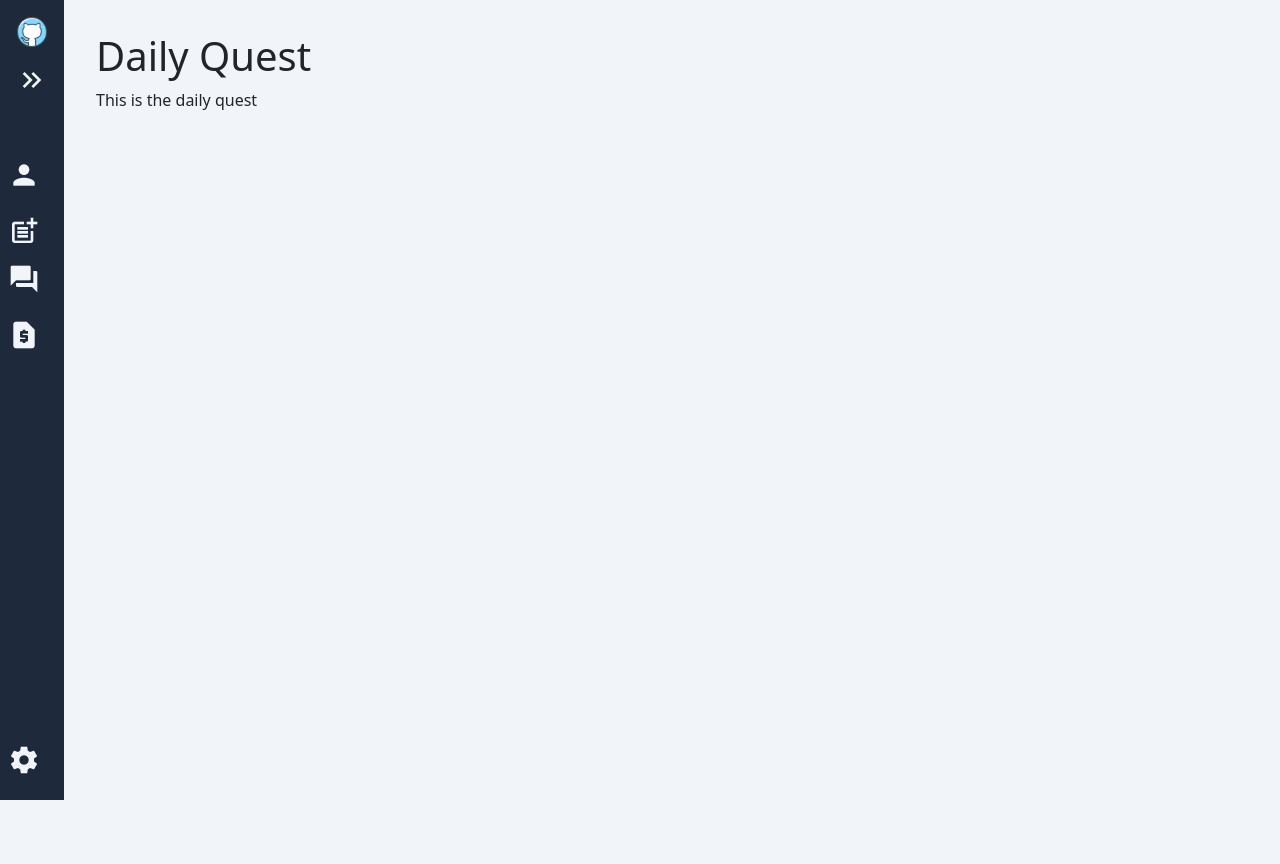
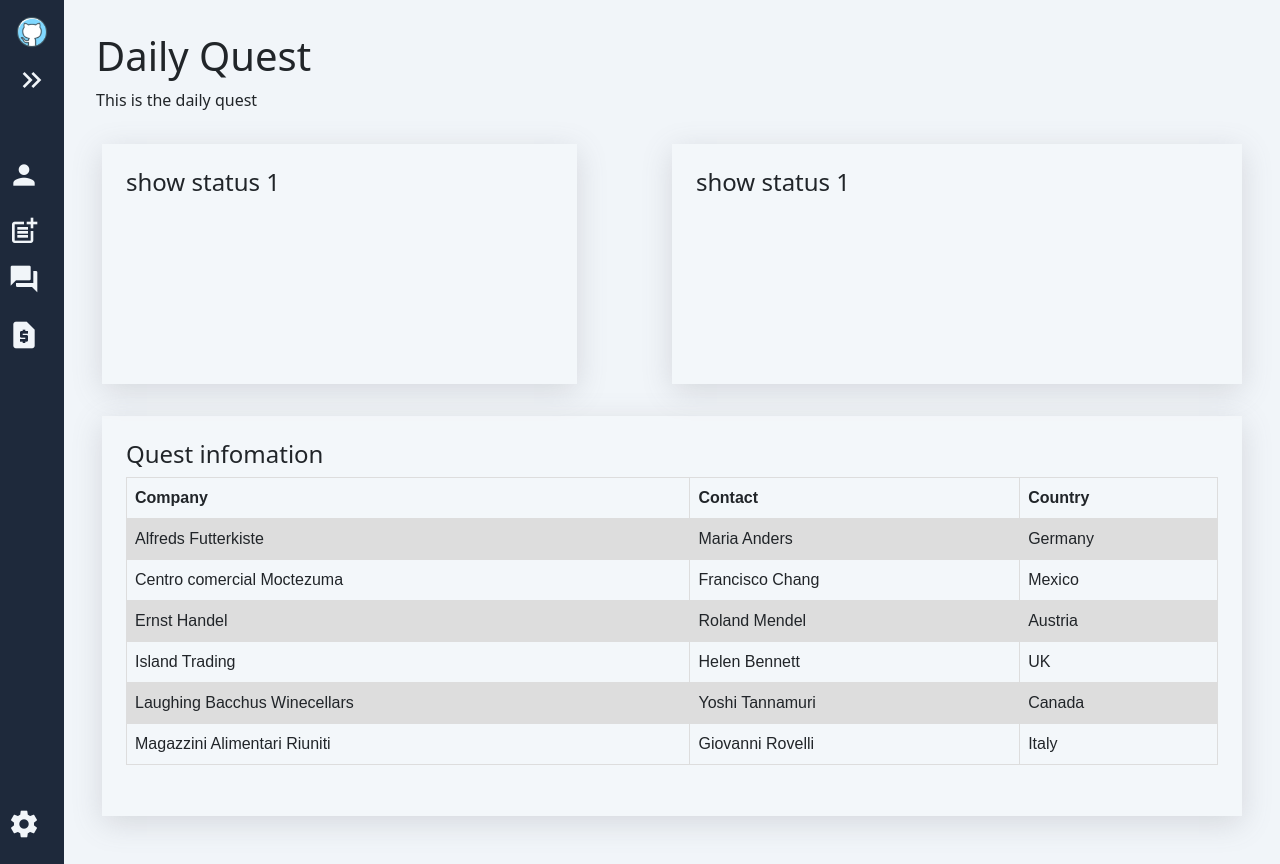
Before and after one commit to thunyathep/Dashboard, a Vue app: page /dailyquest in a window 1280 px wide. Before the commit the page ends 800 px from the top, so only its background shows below. Built offline with nearby package versions, Linux system fonts and the light colour scheme; a web font is replaced by a local one.

Commit message:
test: learning session 1

```diff
--- a/src/views/Quest.vue
+++ b/src/views/Quest.vue
@@ -2,13 +2,118 @@
     <main class="dailyquest-page">
         <h1>Daily Quest</h1>
         <p>This is the daily quest</p>
+        <div class="container">
+            <div class="row">
+                <div class="col-sm-5 my-3 p-4 test-1 ">
+                    <h4>show status 1</h4>
+                </div>
+                <div class="col-1"></div>
+                <div class="col-sm-6 my-3 p-4  test-2">
+                    <h4>show status 1</h4>
+                </div>
+                <div class="col-sm-12 my-3 p-4  test-3">
+                    <h4>Quest infomation</h4>
+                    <table>
+  <tr>
+    <th>Company</th>
+    <th>Contact</th>
+    <th>Country</th>
+  </tr>
+  <tr>
+    <td>Alfreds Futterkiste</td>
+    <td>Maria Anders</td>
+    <td>Germany</td>
+  </tr>
+  <tr>
+    <td>Centro comercial Moctezuma</td>
+    <td>Francisco Chang</td>
+    <td>Mexico</td>
+  </tr>
+  <tr>
+    <td>Ernst Handel</td>
+    <td>Roland Mendel</td>
+    <td>Austria</td>
+  </tr>
+  <tr>
+    <td>Island Trading</td>
+    <td>Helen Bennett</td>
+    <td>UK</td>
+  </tr>
+  <tr>
+    <td>Laughing Bacchus Winecellars</td>
+    <td>Yoshi Tannamuri</td>
+    <td>Canada</td>
+  </tr>
+  <tr>
+    <td>Magazzini Alimentari Riuniti</td>
+    <td>Giovanni Rovelli</td>
+    <td>Italy</td>
+  </tr>
+</table>
+
+                </div>
+            </div>
+        </div>
     </main>
 </template>
 
-<script>
+<script setup>
+import { ref } from 'vue'
+
+const count = ref(0)
+
+function increment(){
+    count.value++
+}
 
 </script>
 
-<style lang="scss" scoped>
+<style lang="scss">
+
+.button2{
+
+    background-color: rgb(231, 231, 231);
+    width: 10rem;
+    border-radius: 5px;
+    box-shadow: rgba(100, 100, 111, 0.2) 0px 7px 29px 0px;
+}
+
+.test{
+    color: aqua;
+}
+
+.test-1{
+    background-color: rgba(255, 255, 255, 0.161);
+    box-shadow: rgba(100, 100, 111, 0.2) 0px 7px 29px 0px;
+    height: 30vh;
+
+}
+.test-2{
+    background-color: rgba(255, 255, 255, 0.161);
+    box-shadow: rgba(100, 100, 111, 0.2) 0px 7px 29px 0px;
+    height: 30vh;
+}
+.test-3{
+    background-color: rgba(255, 255, 255, 0.161);
+    box-shadow: rgba(100, 100, 111, 0.2) 0px 7px 29px 0px;
+    height: 50vh;
+}
+
+table {
+  font-family: arial, sans-serif;
+  border-collapse: collapse;
+  width: 100%;
+}
+
+td, th {
+  border: 1px solid #dddddd;
+  text-align: left;
+  padding: 8px;
+}
+
+tr:nth-child(even) {
+  background-color: #dddddd;
+}
+
 
 </style>
```
Also changed, not shown: 1 other file (tests, documents, lock files or other folders).
